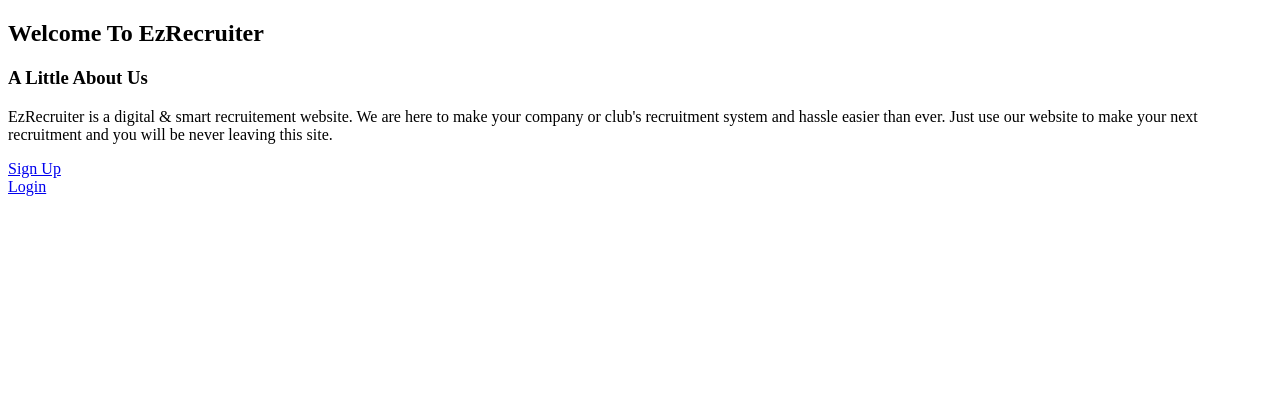
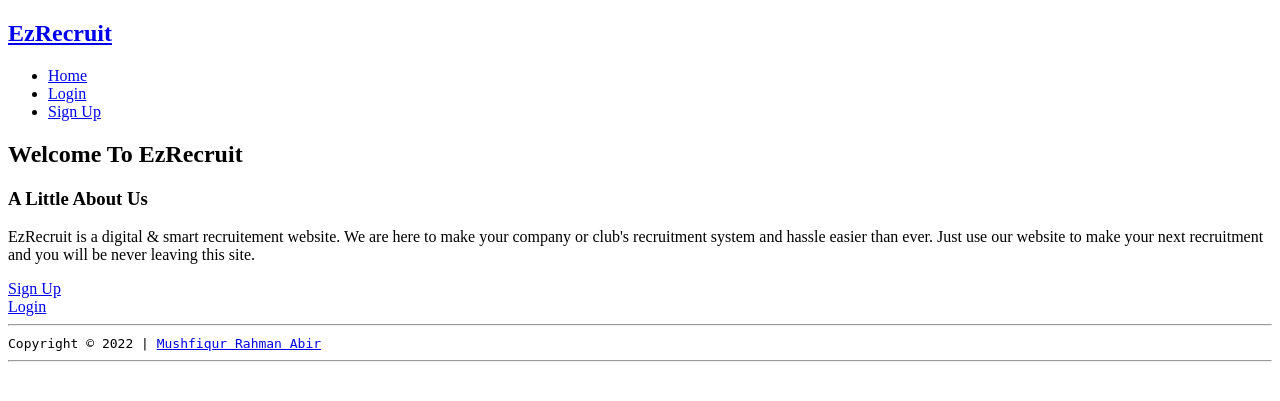
Before and after one commit to Abir-Tx/EzRecruit, a PHP site: page / in a window 1280 px wide. Shown: the top 401 px of the page. Run offline with PHP 8.4, Linux system fonts and the light colour scheme.

Commit message:
Copy header and footer code from lab task 4
- Reformat the header and footer
- Fixed brand name typo
- Fixed new directory linking for header and footer

Signed-off-by: Abir-Tx <28858998+Abir-Tx@users.noreply.github.com>

```diff
--- a/view/index.php
+++ b/view/index.php
@@ -5,19 +5,19 @@
 	<meta charset="UTF-8">
 	<meta http-equiv="X-UA-Compatible" content="IE=edge">
 	<meta name="viewport" content="width=device-width, initial-scale=1.0">
-	<title>Home | EzRecruiter</title>
+	<title>Home | EzRecruit</title>
 </head>
 
 <body>
-	<?php @include "./pages/header.php" ?>
+	<?php @include "./layout/header.php" ?>
 	<div class="welcome">
-		<h2>Welcome To EzRecruiter</h2>
+		<h2>Welcome To EzRecruit</h2>
 	</div>
 
 	<div class="quickThings">
 		<h3>A Little About Us</h3>
 		<p>
-			<span>E</span>zRecruiter is a digital & smart recruitement website. We are here to make your company or club's recruitment system
+			<span>E</span>zRecruit is a digital & smart recruitement website. We are here to make your company or club's recruitment system
 			and hassle easier than ever. Just use our website to make your next recruitment and you will be never leaving this site.
 		</p>
 
@@ -32,7 +32,7 @@
 		</div>
 
 	</div>
-	<?php @include "./pages/footer.php" ?>
+	<?php @include "./layout/footer.php" ?>
 </body>
 
 </html>
--- /dev/null
+++ b/view/layout/footer.php
@@ -0,0 +1,8 @@
+<!-- A simple footer designed by Mushfiqur Rahman Abir -->
+<footer>
+	<hr>
+	<code>
+		Copyright © 2022 | <a href="https://abir-tx.github.io">Mushfiqur Rahman Abir</a>
+	</code>
+	<hr>
+</footer>
--- /dev/null
+++ b/view/layout/header.php
@@ -0,0 +1,25 @@
+<?php
+// session_start()
+?>
+
+<header>
+	<nav>
+		<a href="/webtech/lab4/recruiterx">
+			<h1>EzRecruit</h1>
+		</a>
+
+		<ul>
+			<li>
+				<a href="#">Home</a>
+			</li>
+
+			<li>
+				<a href="#">Login</a>
+			</li>
+
+			<li>
+				<a href="#">Sign Up</a>
+			</li>
+		</ul>
+	</nav>
+</header>
```
